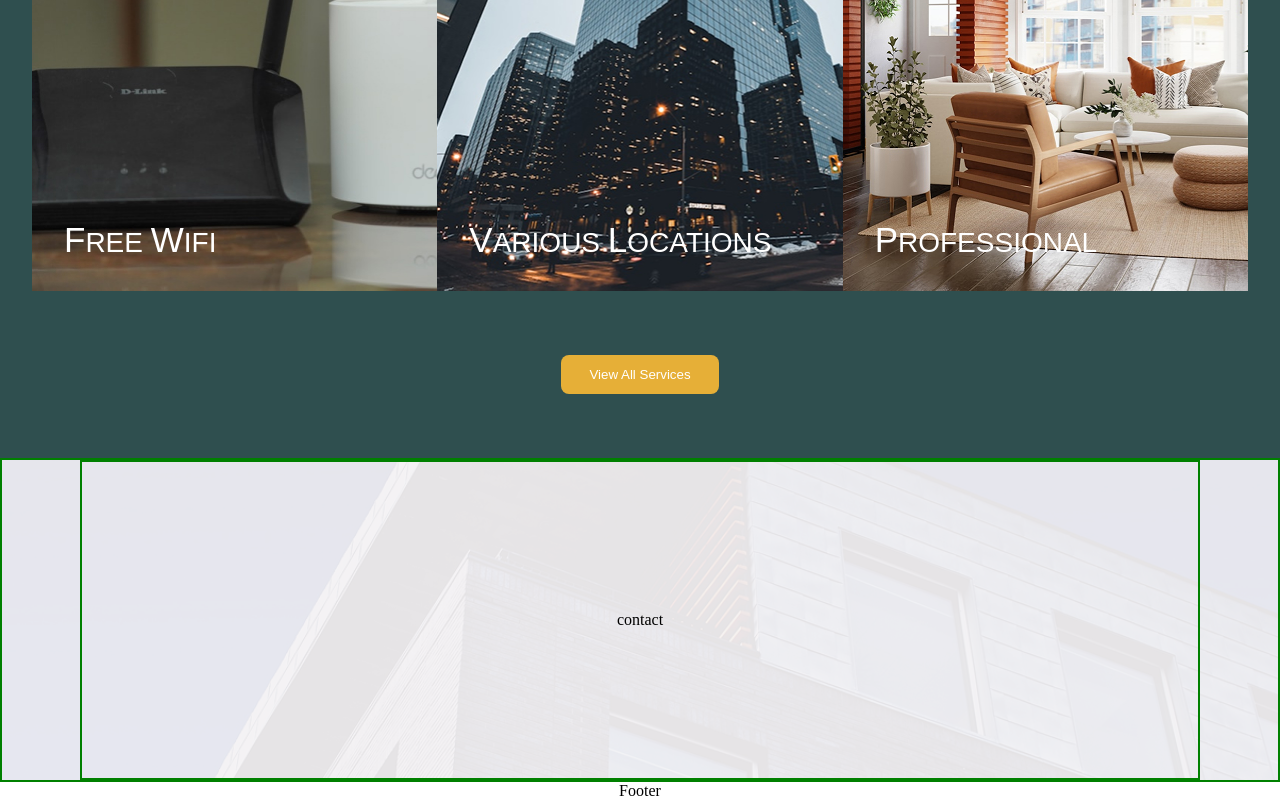
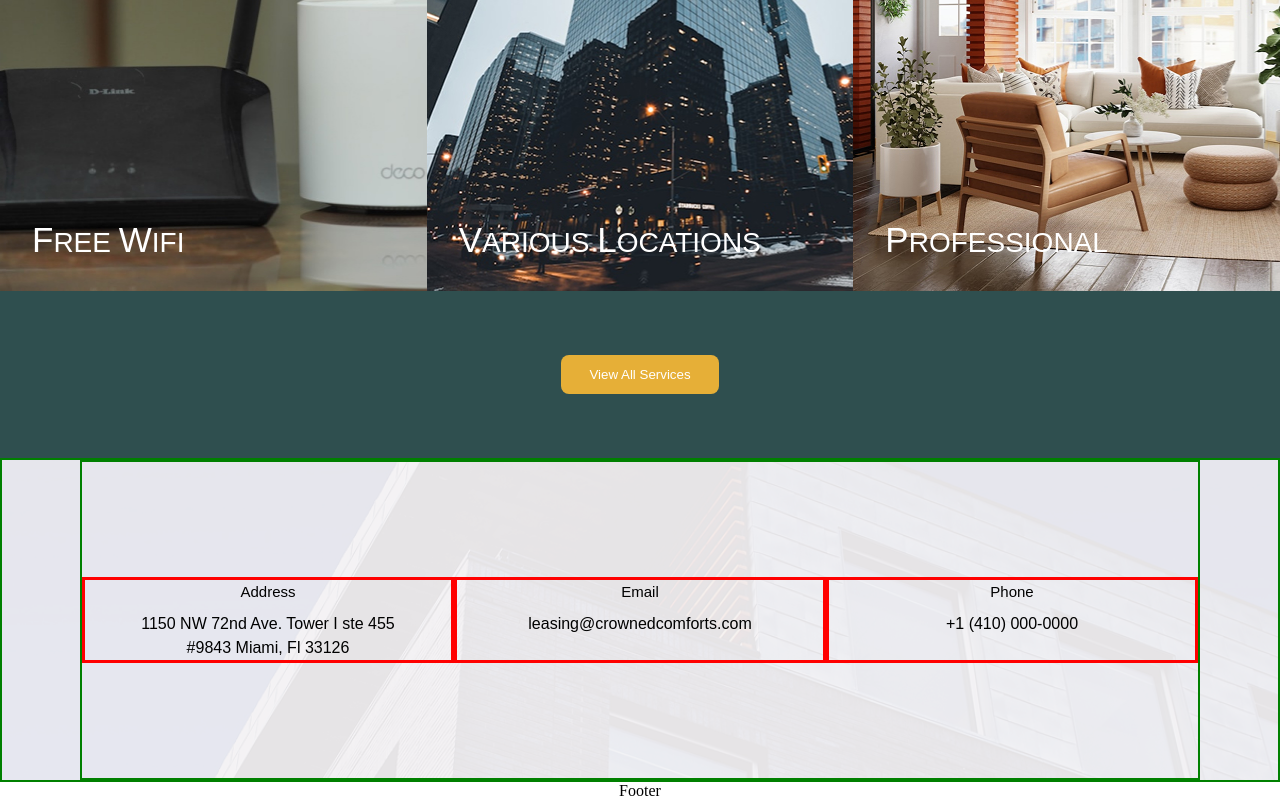
Before and after one commit to adinduokoro/Crowned-Comforts, a React (Create React App) app: page / in a window 1280 px wide. Shown: the part 3043-3843 px from the top of the page. Built offline with nearby package versions, Linux system fonts and the light colour scheme.

Commit message:
Working on the contact section.

```diff
--- a/src/components/amenities/Amenities.module.css
+++ b/src/components/amenities/Amenities.module.css
@@ -1,7 +1,7 @@
 
 .amenitiesBackground{
 background: var(--primary-color);
-padding: 4rem 2rem;
+padding: 4rem 0;
 }
 
 .amenities{
--- a/src/components/contact/Contact.js
+++ b/src/components/contact/Contact.js
@@ -1,11 +1,25 @@
-import React from 'react'
-import styles from "./Contact.module.css"
-import { Section } from '../../ux'
+import React from "react";
+import styles from "./Contact.module.css";
+import { Section } from "../../ux";
+import { contacts } from "./data";
 
 const Contact = () => {
   return (
-    <Section background="contactBackground">contact</Section>
-  )
-}
+    <Section background="contactBackground">
+      <div className={styles.contact}>
+        <ul className={styles.cards}>
+          {contacts.map((contact, index) => (
+            <li className={styles.card} key={index}>
+              <p className="button-regular">{contact.title}</p>
+              <p className="text-regular">
+                {contact.description}
+              </p>
+            </li>
+          ))}
+        </ul>
+      </div>
+    </Section>
+  );
+};
 
-export default Contact
+export default Contact;
--- a/src/components/contact/Contact.module.css
+++ b/src/components/contact/Contact.module.css
@@ -0,0 +1,19 @@
+.contact {
+  width: 100%;
+}
+
+.cards {
+  display: flex;
+  width: 100%;
+}
+
+.card {
+  display: flex;
+  flex-direction: column;
+  border: 3px red solid;
+  width: 100%;
+  align-items: center;
+  text-align: center;
+  gap: 0.5rem;
+  padding: 0rem 2rem;
+}
--- /dev/null
+++ b/src/components/contact/data.js
@@ -0,0 +1,5 @@
+export const contacts = [
+  { title: "Address", description: "1150 NW 72nd Ave. Tower I ste 455 #9843 Miami, Fl 33126" },
+  { title: "Email", description: "leasing@crownedcomforts.com" },
+  { title: "Phone", description: "+1 (410) 000-0000" },
+];
```
